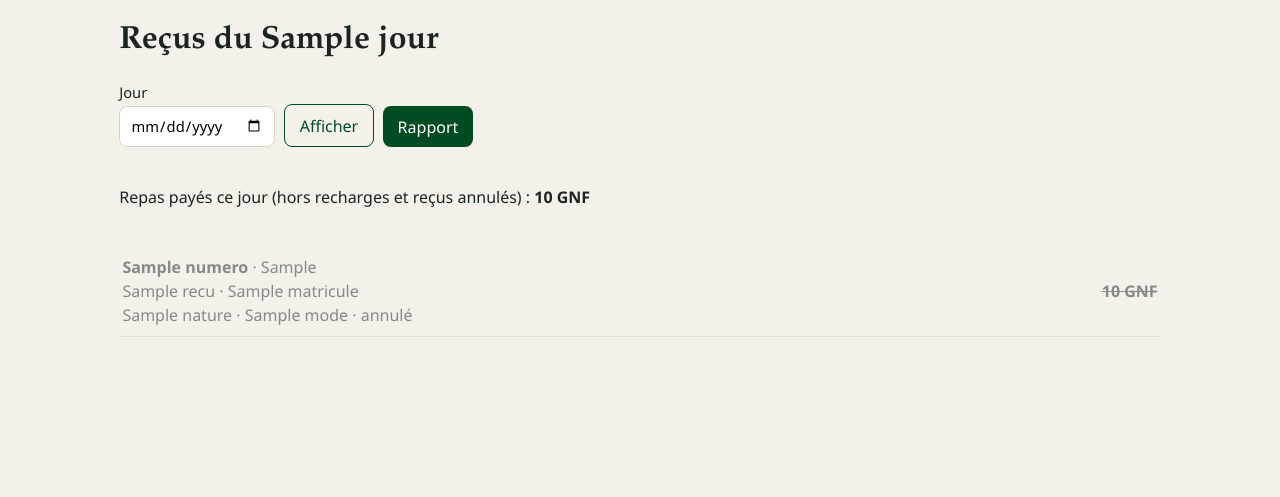
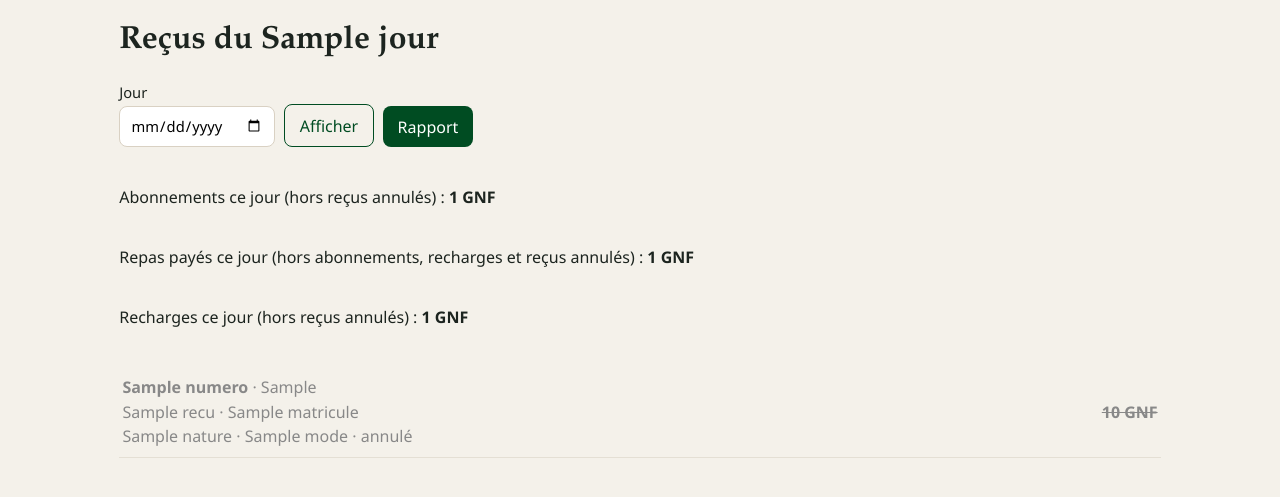
Before and after one commit to africaiimedu/gestioin_Keita, a FastAPI app: template Afrcaiim Card/templates/cantine_recus.html in a window 1280 px wide. Shown: the part 73-570 px from the top of the page. Run offline with FastAPI, Linux system fonts and the light colour scheme; the template is opened without the code that fills it: most values are stand-ins (such as "Sample title", 1, 10 or a date in 2020); parts of the project's set-up code (start-up, migrations or seed data) failed here and were passed over.

Commit message:
Séparer les abonnements cantine des repas payés dans les reçus du jour.
Le total du 4 novembre était bien 1 800 000 GNF d'abonnements, pas de repas.

Co-authored-by: Cursor <cursoragent@cursor.com>

```diff
--- a/Afrcaiim Card/app/routes/menu_routes.py
+++ b/Afrcaiim Card/app/routes/menu_routes.py
@@ -535,7 +535,9 @@ def cuisine_recus(
         user=cuisiniere,
         jour=choisi,
         recus=recus,
-        total=sum(ligne.montant for ligne in valides if ligne.nature != "recharge"),
+        total_abonnements=sum(ligne.montant for ligne in valides if ligne.nature == "abonnement"),
+        total_repas=sum(ligne.montant for ligne in valides if ligne.nature in ("commande", "repas")),
+        total_recharges=sum(ligne.montant for ligne in valides if ligne.nature == "recharge"),
         natures=NATURES,
         modes=MODES,
     )
--- a/Afrcaiim Card/app/services/recus.py
+++ b/Afrcaiim Card/app/services/recus.py
@@ -116,7 +116,7 @@ def lister(db, du: date, au: date, etudiant_id: int | None = None, limite: int =
 
 
 def rapport(db, du: date, au: date) -> dict:
-    """Reçu = argent entré (caisse, Orange Money, recharges). Dépensé = repas consommés."""
+    """Reçu = argent entré (caisse, Orange Money, recharges, abonnements). Dépensé = repas consommés."""
     debut, fin = bornes(du, au)
     valides = (RecuCantine.cree_le >= debut, RecuCantine.cree_le < fin, RecuCantine.annule_le.is_(None))
 
@@ -131,6 +131,7 @@ def rapport(db, du: date, au: date) -> dict:
     orange = somme(consommation, RecuCantine.mode == "orange_money")
     solde = somme(consommation, RecuCantine.mode == "solde")
     recharges = somme(RecuCantine.nature == "recharge")
+    abonnements = somme(RecuCantine.nature == "abonnement")
     annules = db.scalar(
         select(func.count(RecuCantine.id)).where(RecuCantine.annule_le >= debut, RecuCantine.annule_le < fin)
     ) or 0
@@ -171,8 +172,9 @@ def rapport(db, du: date, au: date) -> dict:
         "caisse": caisse,
         "solde": solde,
         "recharges": recharges,
+        "abonnements": abonnements,
         "depense": caisse + solde[0],
-        "recu": caisse + recharges[0],
+        "recu": caisse + recharges[0] + abonnements[0],
         "repas_scannes": somme(RecuCantine.nature == "repas"),
         "annules": int(annules),
         "par_jour": par_jour,
--- a/Afrcaiim Card/templates/cantine_rapport.html
+++ b/Afrcaiim Card/templates/cantine_rapport.html
@@ -14,7 +14,7 @@
   </form>
 
   <div class="chiffres">
-    <div class="chiffre"><span>Reçu (argent entré)</span><strong>{{ r.recu|gnf }}</strong><small>Caisse {{ r.caisse|gnf }} + recharges {{ r.recharges[0]|gnf }}</small></div>
+    <div class="chiffre"><span>Reçu (argent entré)</span><strong>{{ r.recu|gnf }}</strong><small>Caisse {{ r.caisse|gnf }} + abonnements {{ r.abonnements[0]|gnf }} + recharges {{ r.recharges[0]|gnf }}</small></div>
     <div class="chiffre"><span>Dépensé par les étudiants</span><strong>{{ r.depense|gnf }}</strong><small>Repas payés à la caisse et sur les soldes</small></div>
   </div>
 
@@ -25,6 +25,7 @@
       <tr><td>Caisse : Orange Money</td><td>{{ r.orange_money[1] }}</td><td>{{ r.orange_money[0]|gnf }}</td></tr>
       <tr><td>Repas payés sur le compte cantine</td><td>{{ r.solde[1] }}</td><td>{{ r.solde[0]|gnf }}</td></tr>
       <tr><td>dont repas validés à la carte (QR)</td><td>{{ r.repas_scannes[1] }}</td><td>{{ r.repas_scannes[0]|gnf }}</td></tr>
+      <tr><td>Abonnements cantine</td><td>{{ r.abonnements[1] }}</td><td>{{ r.abonnements[0]|gnf }}</td></tr>
       <tr><td>Recharges des comptes cantine</td><td>{{ r.recharges[1] }}</td><td>{{ r.recharges[0]|gnf }}</td></tr>
       <tr><td>Reçus annulés sur la période</td><td>{{ r.annules }}</td><td>—</td></tr>
     </tbody>
--- a/Afrcaiim Card/templates/cantine_recus.html
+++ b/Afrcaiim Card/templates/cantine_recus.html
@@ -9,7 +9,9 @@
     <button type="submit" class="bouton bouton-secondaire">Afficher</button>
     <a class="bouton" href="/cantine/rapport">Rapport</a>
   </form>
-  <p>Repas payés ce jour (hors recharges et reçus annulés) : <strong>{{ total|gnf }}</strong></p>
+  <p>Abonnements ce jour (hors reçus annulés) : <strong>{{ total_abonnements|gnf }}</strong></p>
+  <p>Repas payés ce jour (hors abonnements, recharges et reçus annulés) : <strong>{{ total_repas|gnf }}</strong></p>
+  <p>Recharges ce jour (hors reçus annulés) : <strong>{{ total_recharges|gnf }}</strong></p>
   <ul class="recus">
     {% for recu in recus %}
       <li{% if recu.annule_le %} class="annule"{% endif %}>
```
Also changed, not shown: Afrcaiim Card/tests/test_cantine_recus.py (+3 -0 lines).
